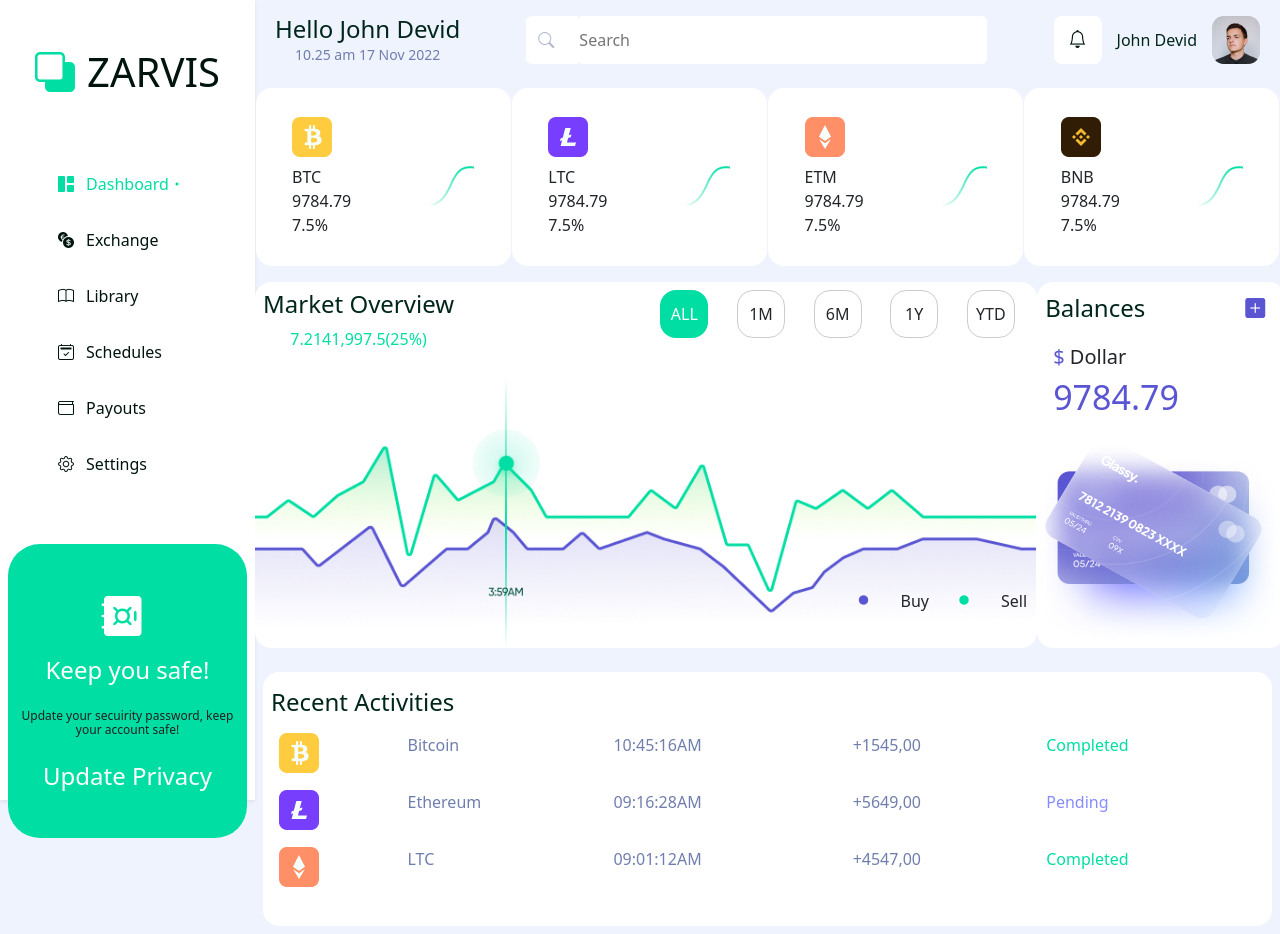
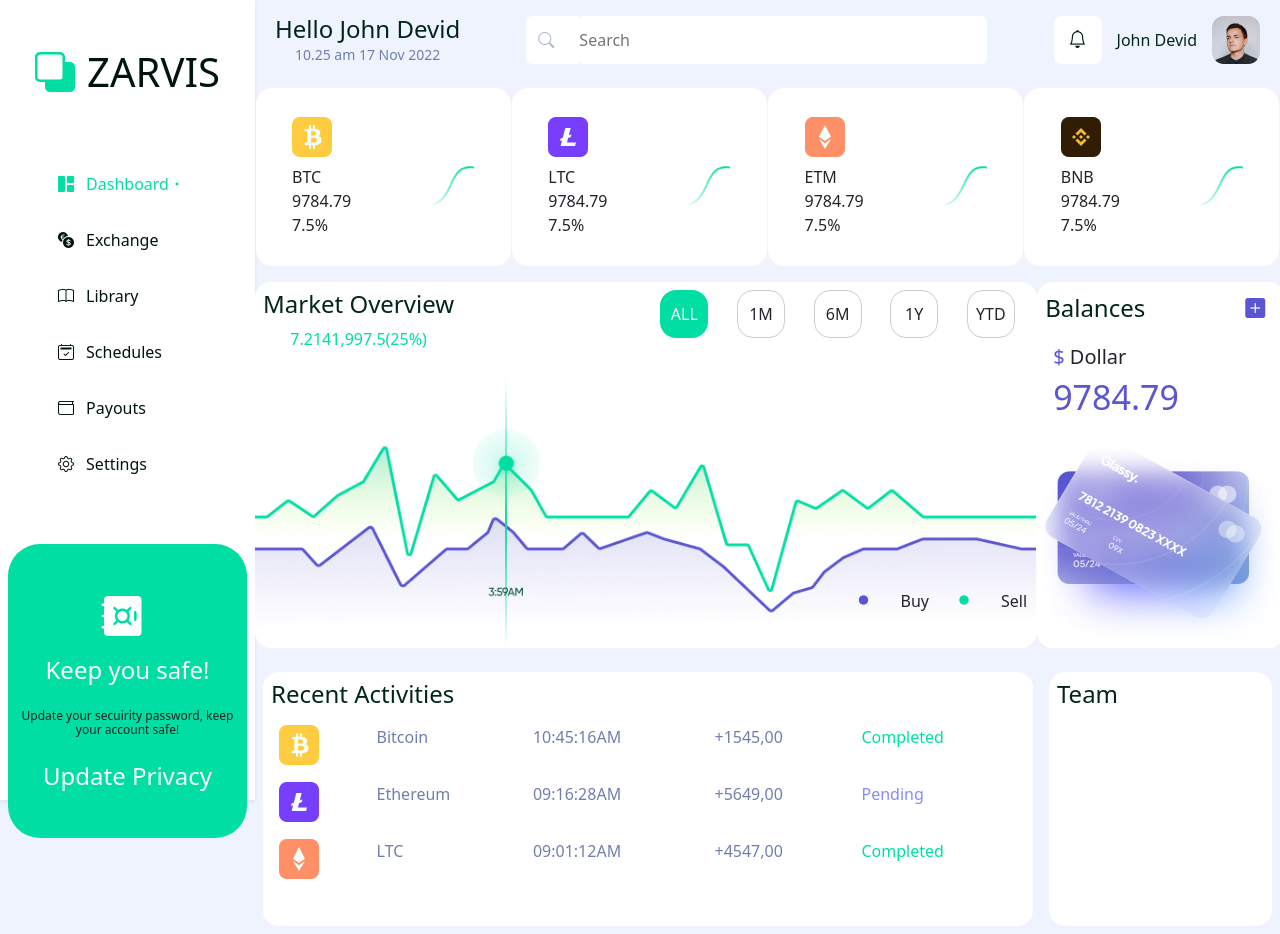
Before and after one commit to Sandun-Induranga/React-Dashboard, a React (Create React App) app: page / in a window 1280 px wide. Built offline with nearby package versions, Linux system fonts and the light colour scheme.

Commit message:
Content Updated

```diff
--- a/src/components/context/context.jsx
+++ b/src/components/context/context.jsx
@@ -4,6 +4,7 @@ import Card from "../card/card";
 import Graph from "../graph/graph";
 import Balances from "../balances/balances";
 import Table from "../table/table";
+import Team from "../team/team";
 
 function Context() {
   return (
@@ -23,6 +24,7 @@ function Context() {
 
       <section className="mt-3 d-flex justify-content-around">
         <Table />
+        <Team/>
       </section>
 
     </div>
--- a/src/components/table/table.jsx
+++ b/src/components/table/table.jsx
@@ -7,7 +7,7 @@ import img3 from "../../assets/Coins-3.png";
 function Table() {
   return (
     <div className="table-class m-2 bg-white p-2">
-      <h1 className="mt-2">Recent Activities</h1>
+      <h1>Recent Activities</h1>
       <table className="table">
         <tbody>
           <tr className="border-white">
--- a/src/components/team/team.css
+++ b/src/components/team/team.css
@@ -0,0 +1,11 @@
+.team{
+    width: 300px;
+    height: 254px;
+    border-radius: 16px;
+}
+.team h1{
+    color: #00261C;
+    font-size: 24px;
+    font-weight: normal;
+    text-align: left;
+}
--- a/src/components/team/team.jsx
+++ b/src/components/team/team.jsx
@@ -3,8 +3,8 @@ import "./team.css";
 
 function Team(){
     return(
-        <div>
-
+        <div className="team bg-white m-2">
+            <h1 className="m-2">Team</h1>
         </div>
     );
 }
```
